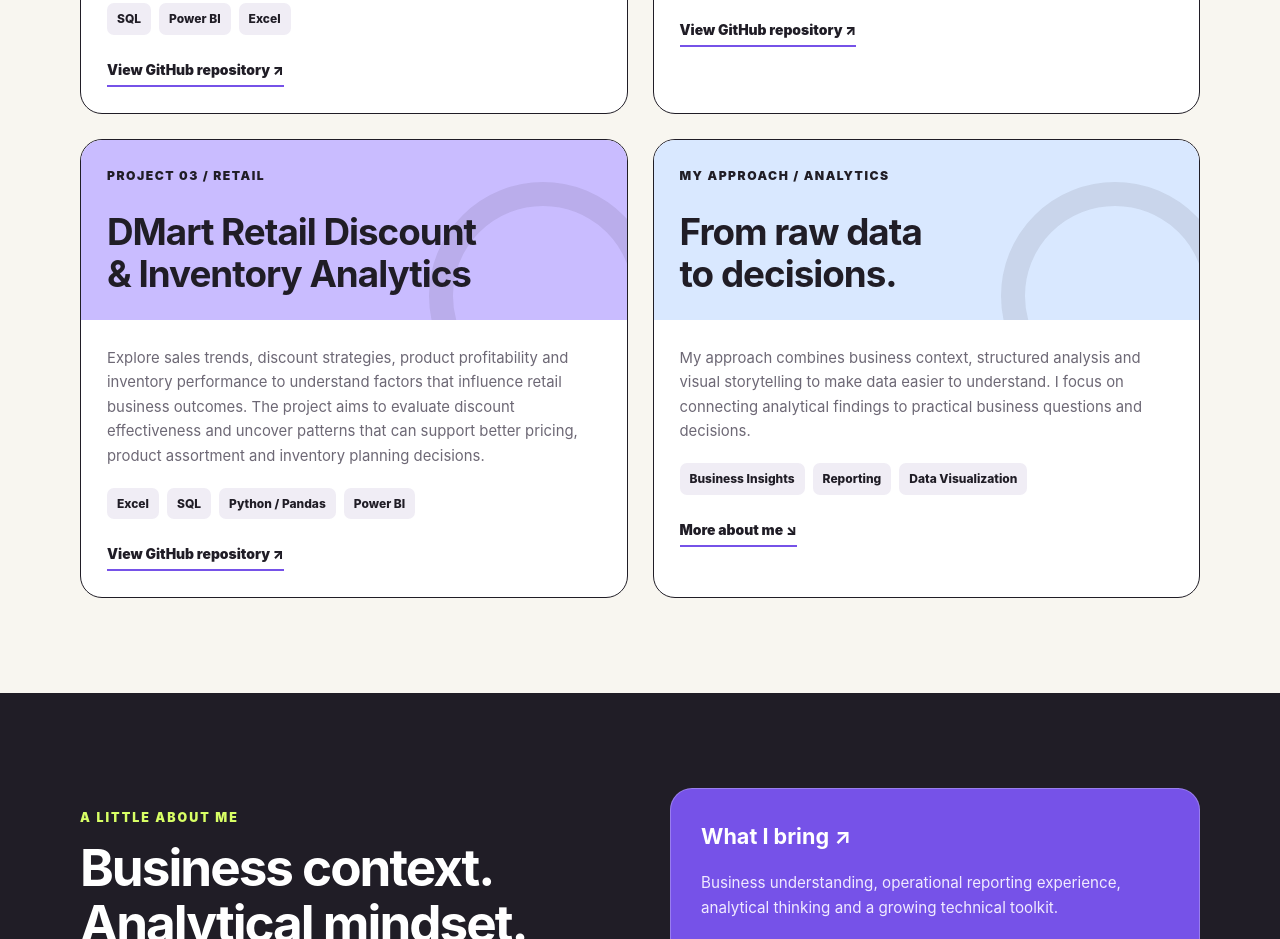
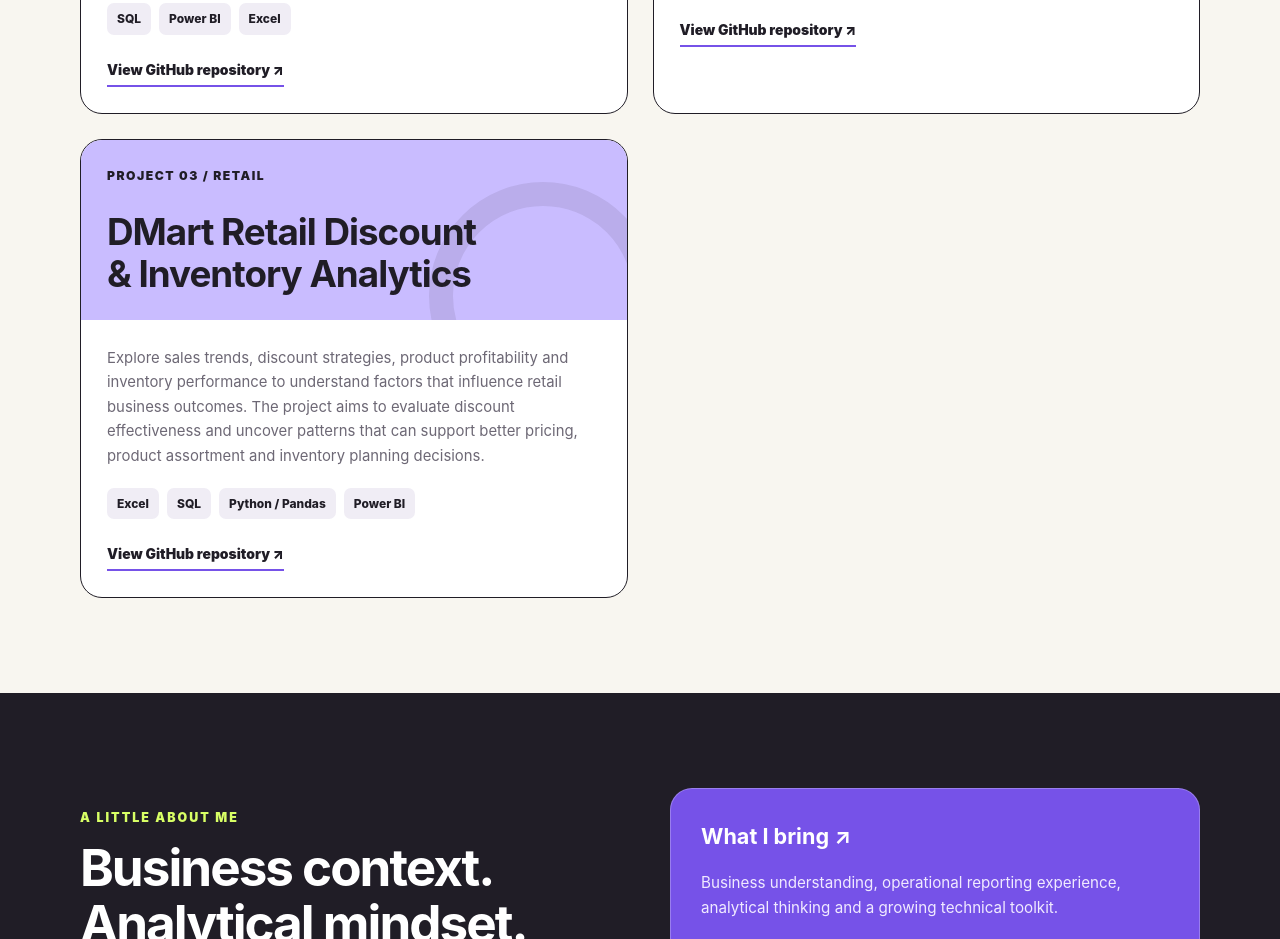
Before and after one commit to nikitapallerla-wq/nikitapallerla-wq.github.io, a plain HTML site: page index.html in a window 1280 px wide. Shown: the part 2135-3074 px from the top of the page. Drawn offline with Linux system fonts and the light colour scheme.

Commit message:
Update index.html

```diff
--- a/index.html
+++ b/index.html
@@ -230,7 +230,7 @@
       background: var(--lime);
     }
 
-    /* Animated data illustration */
+    /* Decorative animated illustration */
     .hero-art {
       position: relative;
       min-height: 390px;
@@ -412,7 +412,7 @@
       color: var(--muted);
     }
 
-    /* Projects */
+    /* Project cards */
     .projects-grid {
       display: grid;
       grid-template-columns: repeat(2, minmax(0, 1fr));
@@ -462,7 +462,6 @@
     .banner-renewable { background: var(--lime); }
     .banner-ipl { background: var(--pink); }
     .banner-retail { background: #c9bcff; }
-    .banner-approach { background: #d9e8ff; }
 
     .project-number {
       font-size: .76rem;
@@ -625,7 +624,7 @@
       color: var(--ink);
     }
 
-    /* Animations */
+    /* Entrance and scroll animations */
     .hero-copy > * {
       animation: enter-up .75s var(--ease) both;
     }
@@ -907,7 +906,7 @@
       </div>
     </section>
 
-    <!-- PROJECTS -->
+    <!-- PROJECTS: ONLY THREE MAIN PROJECTS -->
     <section id="projects">
       <div class="container">
         <div class="section-heading reveal">
@@ -984,7 +983,7 @@
             </div>
           </article>
 
-          <!-- Project 3: Retail -->
+          <!-- Project 3: DMart Retail -->
           <article class="project-card reveal">
             <div class="project-banner banner-retail">
               <span class="project-number">PROJECT 03 / RETAIL</span>
@@ -1012,33 +1011,6 @@
                  href="https://github.com/nikitapallerla-wq/DMart-Retail-Analytics"
                  target="_blank" rel="noopener noreferrer">
                 View GitHub repository ↗
-              </a>
-            </div>
-          </article>
-
-          <!-- Approach card -->
-          <article class="project-card reveal reveal-delay-1">
-            <div class="project-banner banner-approach">
-              <span class="project-number">MY APPROACH / ANALYTICS</span>
-              <h3>From raw data<br>to decisions.</h3>
-            </div>
-
-            <div class="project-content">
-              <p>
-                My approach combines business context, structured analysis
-                and visual storytelling to make data easier to understand.
-                I focus on connecting analytical findings to practical
-                business questions and decisions.
-              </p>
-
-              <div class="tags">
-                <span class="tag">Business Insights</span>
-                <span class="tag">Reporting</span>
-                <span class="tag">Data Visualization</span>
-              </div>
-
-              <a class="project-link" href="#about">
-                More about me ↘
               </a>
             </div>
           </article>
```
